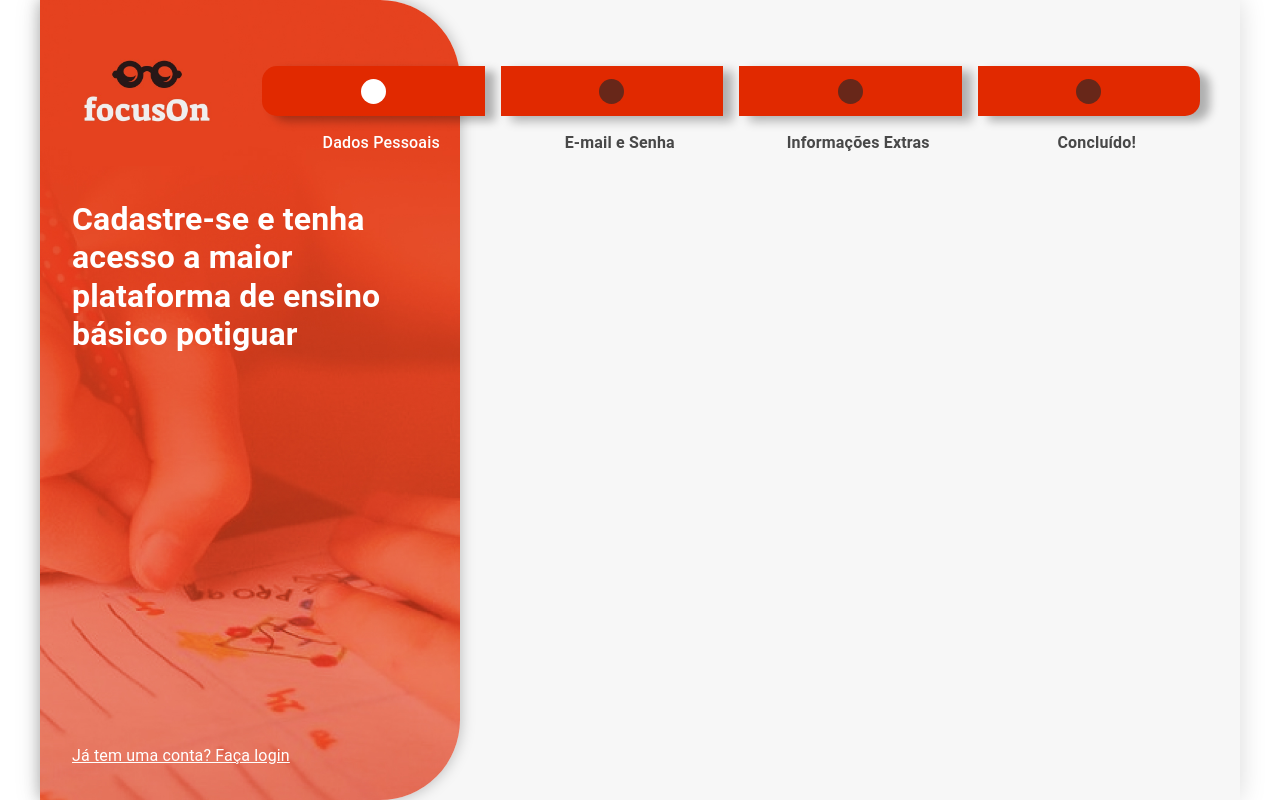
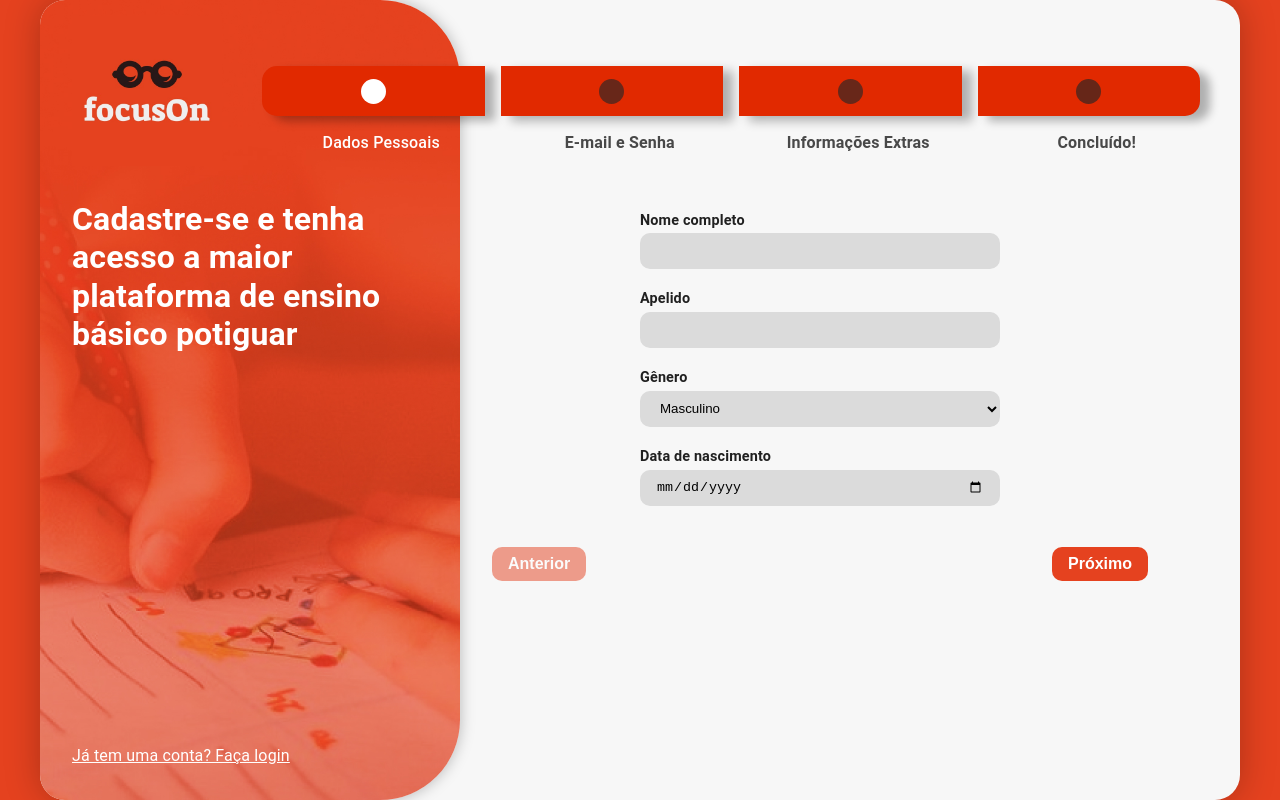
Before and after one commit to vicdant1/focuson, a Next.js app: page /cadastro in a window 1280 px wide. Built offline with nearby package versions, Linux system fonts and the light colour scheme.

Commit message:
cadastro concluido

```diff
--- a/src/app/cadastro/index.module.scss
+++ b/src/app/cadastro/index.module.scss
@@ -2,15 +2,18 @@
   display: grid;
   place-items: center;
   height: 100vh;
+  background: var(--orange);
 
   .container{
     width: 100%;
     max-width: 1200px;
     background-color: #f7f7f7;
-    box-shadow: 0 0 25px rgba(0, 0, 0, 0.15);
+    box-shadow: 0 0 35px rgba(0, 0, 0, 0.25);
     height: 800px;
     position: relative;
     display: flex;
+    border-radius: 25px;
+    overflow: hidden;
 
     header{
       width: 100%;
@@ -58,6 +61,63 @@
       width: 60%;
       padding: 2rem;
       padding-top: 200px;
+
+      form{
+        display: flex;
+        align-items: center;
+        flex-direction: column;
+        justify-content: space-between;
+
+        .formGroup{
+          display: flex;
+          flex-direction: column;
+          gap: 2px;
+          margin: .6rem 0;
+
+          label{
+            font-size: .9rem;
+            font-weight: bold;
+          }
+
+          input, select{
+            background: #dbdbdb;
+            color: black;
+            height: 36px;
+            width: 360px;
+            border: 0;
+            border-radius: 10px;
+            padding: 0 1rem;
+          }
+        }
+      }
+
+      .buttons{
+        margin-top: 2rem;
+        display: flex;
+        width: 100%;
+        justify-content: space-between;
+
+        button{
+          background: var(--orange);
+          color: #fff;
+          border: 0;
+          border-radius: 10px;
+          padding: .5rem 1rem;
+          font-weight: bold;
+          font-size: 1rem;
+          cursor: pointer;
+          transition: all .2s ease-in-out;
+
+          &:hover{
+            filter: brightness(.9);
+          }
+
+          &:disabled{
+            opacity: .5;
+            cursor: not-allowed;
+          }
+        }
+      }
     }
   }
 }
--- a/src/app/cadastro/page.tsx
+++ b/src/app/cadastro/page.tsx
@@ -4,9 +4,11 @@ import Image from "next/image";
 import styles from "./index.module.scss";
 import { Steps } from "@/components/Steps";
 import { useState } from "react";
+import { useRouter } from "next/navigation";
 
 const Cadastro = () => {
   const [activeStep, setActiveStep] = useState(0);
+  const router = useRouter();
   return (
     <main className={styles.cadastro}>
       <div className={styles.container}>
@@ -30,7 +32,82 @@ const Cadastro = () => {
 
           <a href="/login">Já tem uma conta? Faça login</a>
         </div>
-        <div className={styles.info}></div>
+        <div className={styles.info}>
+          <form>
+            {activeStep == 0 && (
+              <>
+                <div className={styles.formGroup}>
+                  <label>Nome completo</label>
+                  <input type="text" />
+                </div>
+                <div className={styles.formGroup}>
+                  <label>Apelido</label>
+                  <input type="text" />
+                </div>
+                <div className={styles.formGroup}>
+                  <label>Gênero</label>
+                  <select>
+                    <option>Masculino</option>
+                    <option>Feminino</option>
+                  </select>
+                </div>
+
+                <div className={styles.formGroup}>
+                  <label>Data de nascimento</label>
+                  <input type="date" />
+                </div>
+              </>
+            )}
+            {activeStep == 1 && (
+              <>
+                <div className={styles.formGroup}>
+                  <label>E-mail</label>
+                  <input type="text" />
+                </div>
+                <div className={styles.formGroup}>
+                  <label>Senha</label>
+                  <input type="password" />
+                </div>
+                <div className={styles.formGroup}>
+                  <label>Confirme a senha</label>
+                  <input type="password" />
+                </div>
+              </>
+            )}
+            {activeStep == 2 && (
+              <>
+                <div className={styles.formGroup}>
+                  <label>Telefone para contato</label>
+                  <input type="text" />
+                </div>
+                <div className={styles.formGroup}>
+                  <label>Endereço</label>
+                  <input type="password" />
+                </div>
+              </>
+            )}
+          </form>
+          <div className={styles.buttons}>
+            <button
+              disabled={activeStep == 0}
+              onClick={() => activeStep > 0 && setActiveStep(activeStep - 1)}
+            >
+              Anterior
+            </button>
+            <button
+              onClick={() => {
+                if (activeStep < 3) {
+                  setActiveStep(activeStep + 1);
+                } else {
+                  alert("Cadastro concluído");
+                  router.push("/login");
+                }
+              }}
+            >
+              {activeStep == 3 ? "Concluir" : "Próximo"}
+            </button>
+          </div>
+        </div>
       </div>
     </main>
   );
```
